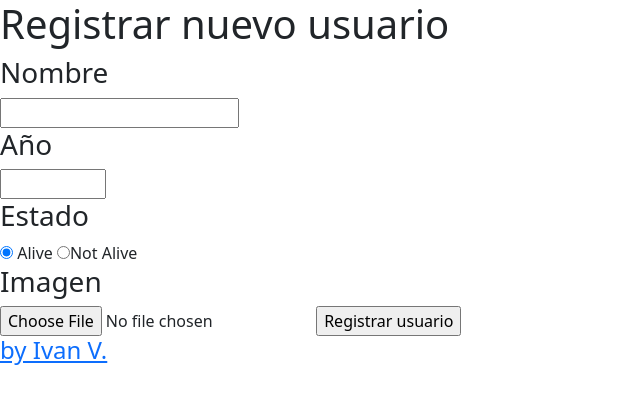
After one commit to Iv4n-0v/Project_Social_MEdi4, a FastAPI app: template templates/new_user.html in a window 1280 px wide. The commit adds this page. Shown: the top 404 px of the page, without its empty margins (0-640 px from the left). Run offline with FastAPI, Linux system fonts and the light colour scheme; the template is opened without the code that fills it, so the values that code supplies are empty.

Commit message:
try to make an user in the html

```diff
--- a/main.py
+++ b/main.py
@@ -2,7 +2,7 @@ from contextlib import asynccontextmanager
 from fastapi.staticfiles import StaticFiles
 from fastapi.templating import Jinja2Templates
 from fastapi.responses import HTMLResponse
-from fastapi import FastAPI, Request
+from fastapi import FastAPI, Request, HTTPException
 import user, methodology, benefit, analysis
 from db import create_tables
 import reports
@@ -33,3 +33,11 @@ def root(request: Request):
             "titulo_pagina": "Taller de Carros - Inicio"
         }
     )
+
+@app.exception_handler(HTTPException)
+async def http_exception_handler(request: Request, exc: HTTPException):
+    return templates.TemplateResponse(
+        "error.html",
+        {"request": request, "status_code": exc.status_code, "detail": exc.detail},
+        status_code=exc.status_code,
+    )
--- /dev/null
+++ b/templates/error.html
@@ -0,0 +1,2 @@
+<h1>Vaya, parece que algo ha salido mal :c</h1>
+<h4>Ya tiene a alguien más...</h4>
--- a/templates/index.html
+++ b/templates/index.html
@@ -9,7 +9,7 @@
     </p>
     <nav>
             <ul>
-                <li><a href="users.html">Users</a> </li>
+                <li><a href="/users/">Users</a> </li>
                 <li><a href="methodologies.html">Methodologies</a></li>
                 <li><a href="benefits.html">Benefits</a></li>
                 <li><a href="analysis.html">Analyses</a></li>
--- /dev/null
+++ b/templates/new_user.html
@@ -0,0 +1,25 @@
+{% include 'header.html' %}
+
+<h1>Registrar nuevo usuario</h1>
+
+<form method="post" action="/users/" enctype="multipart/form-data">
+
+    <h3>Nombre</h3>
+    <input type="text" name="name">
+
+    <h3>Año</h3>
+    <input type="number" name="year" min="1900" max="2024">
+
+    <h3>Estado</h3>
+    <input type="radio" name="status" value="true" checked> Alive
+    <input type="radio" name="status" value="false">Not Alive
+
+    <h3>Imagen</h3>
+    <input type="file" name="img" accept="image/*">
+
+    <input type="submit" value="Registrar usuario">
+
+
+</form>
+
+{% include 'footer.html' %}
```
